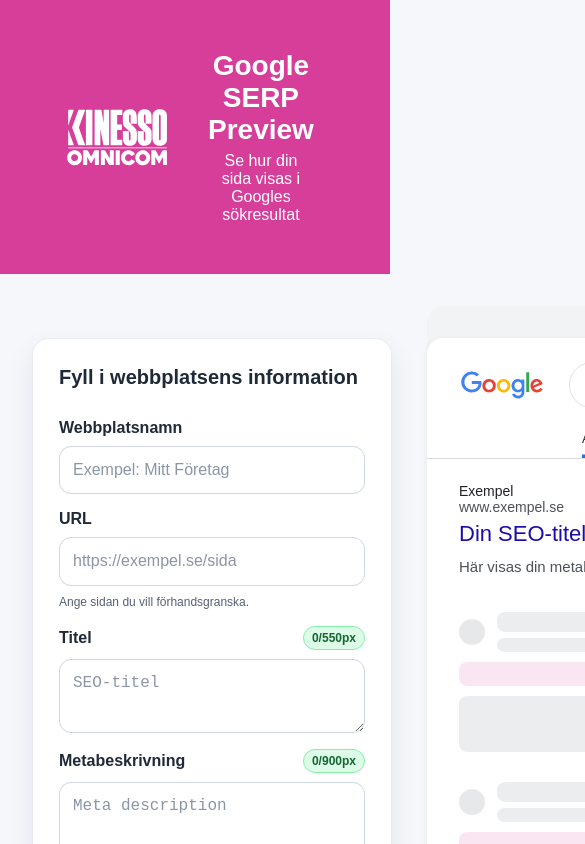
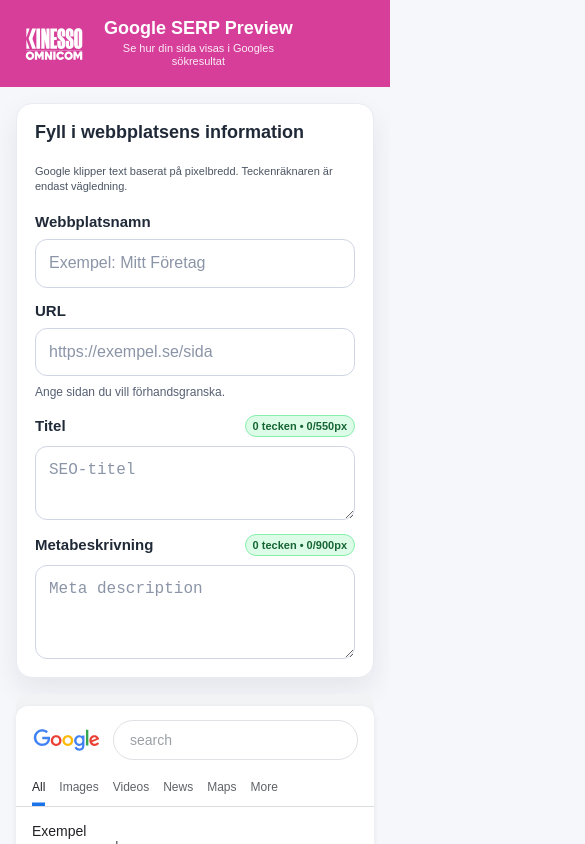
Before and after one commit to Yusri00/Serp-preview, a React (Vite) app: page / in a window 390 px wide. Shown: the top 844 px of the page, 585 px wide, since content can reach past the window. Built offline with nearby package versions, Linux system fonts and the light colour scheme.

Commit message:
mobilversion finished

```diff
--- a/src/Global.css
+++ b/src/Global.css
@@ -43,3 +43,62 @@
   gap: 35px;
   padding: 32px;
 }
+
+@media (max-width: 1024px) {
+  .header {
+    padding: 30px 20px;
+    grid-template-columns: auto 1fr auto;
+  }
+
+  .kinesso-logo {
+    width: 120px;
+    height: 48px;
+  }
+
+  .header-copy h1 {
+    font-size: 24px;
+  }
+
+  .header-copy p {
+    font-size: 14px;
+  }
+
+  .header-spacer {
+    width: 120px;
+  }
+
+  .layout {
+    grid-template-columns: 1fr;
+    gap: 16px;
+    padding: 16px;
+  }
+}
+
+@media (max-width: 640px) {
+  .header {
+    padding: 18px 14px;
+    gap: 10px;
+  }
+
+  .kinesso-logo {
+    width: 80px;
+    height: 34px;
+  }
+
+  .header-copy h1 {
+    font-size: 18px;
+    line-height: 1.2;
+    white-space: nowrap;
+  }
+
+  .header-copy p {
+    margin-top: 2px;
+    font-size: 11px;
+    line-height: 1.25;
+    opacity: 0.9;
+  }
+
+  .header-spacer {
+    width: 88px;
+  }
+}
--- a/src/GooglePreview.css
+++ b/src/GooglePreview.css
@@ -175,3 +175,62 @@
   max-width: 100%;
   height: 56px;
 }
+
+@media (max-width: 1024px) {
+  .serp-canvas {
+    padding: 12px 0;
+    border-radius: 12px;
+  }
+
+  .google-serp {
+    border-radius: 12px;
+  }
+
+  .google-header {
+    gap: 12px;
+    padding: 14px 16px 8px;
+  }
+
+  .google-logo {
+    height: 24px;
+  }
+
+  .google-searchbar {
+    height: 38px;
+    font-size: 14px;
+    max-width: none;
+  }
+
+  .google-nav {
+    gap: 14px;
+    padding: 0 16px;
+    overflow-x: auto;
+    white-space: nowrap;
+  }
+
+  .results {
+    padding: 16px;
+  }
+
+  .serp-title {
+    font-size: 20px;
+  }
+
+  .serp-desc {
+    max-width: 100%;
+  }
+
+  .result-block-line-short,
+  .result-block-line-thin {
+    width: 180px;
+  }
+
+  .result-block-line-pink {
+    width: 260px;
+  }
+
+  .result-block-line-box {
+    width: 100%;
+    height: 52px;
+  }
+}
--- a/src/InputFields.css
+++ b/src/InputFields.css
@@ -17,6 +17,13 @@
   font-size: 20px;
   font-weight: 700;
   line-height: 1.2;
+}
+
+.pixel-note {
+  margin: -8px 0 8px;
+  font-size: 12px;
+  color: #4b5563;
+  line-height: 1.35;
 }
 
 /* Fields */
@@ -140,3 +147,30 @@
   border-color: #fca5a5;
   background: #fee2e2;
 }
+
+@media (max-width: 1024px) {
+  .inputs {
+    margin-top: 0;
+    padding: 18px;
+    gap: 14px;
+  }
+
+  .inputs-title {
+    font-size: 18px;
+    margin-bottom: 10px;
+  }
+
+  .pixel-note {
+    margin: -4px 0 6px;
+    font-size: 11px;
+  }
+
+  .field label {
+    font-size: 15px;
+  }
+
+  .counter-badge {
+    font-size: 11px;
+    padding: 4px 7px;
+  }
+}
--- a/src/components/GooglePreview.jsx
+++ b/src/components/GooglePreview.jsx
@@ -4,6 +4,13 @@
 
 export default function GooglePreview({url, siteName, title, description }) {
   const noResultBlocks = [1, 2];
+  const previewTitle = truncateByPixels(
+    title || "Din SEO-titel visas här",
+    TITLE_PIXEL_LIMIT,
+    titleFont
+  );
+  const previewSite = siteName || "Exempel";
+  const previewUrl = url || "www.exempel.se";
 
   return (
   <div className="serp-canvas">
@@ -32,12 +39,12 @@
   {/* RESULT */}
   <div className="results">
     <div className="preview-box">
-      <div className="site-name">{siteName || "Exempel"}
+      <div className="site-name">{previewSite}
       </div>
-      <div className="serp-url">{url || "www.exempel.se"}
+      <div className="serp-url">{previewUrl}
       </div>
       <div className="serp-title">
-        {truncateByPixels(title || "Din SEO-titel visas här", TITLE_PIXEL_LIMIT, titleFont)}
+        {previewTitle}
       </div>
       <div className="serp-desc">
         {truncateByPixels(description || "Här visas din metabeskrivning", META_PIXEL_LIMIT, descFont)}
@@ -60,7 +67,6 @@
       </div>
       </div>
     </div>
-
   </div>
 </div>
   );
--- a/src/components/InputFields.jsx
+++ b/src/components/InputFields.jsx
@@ -13,10 +13,12 @@
 setDescription,
 }) {
   const titleData = {
+    chars: title.length,
     pixels: Math.round(getTextWidth(title, titleFont)),
     status: getStatus(title, TITLE_PIXEL_LIMIT, titleFont),
   };
   const metaData = {
+    chars: description.length,
     pixels: Math.round(getTextWidth(description, descFont)),
     status: getStatus(description, META_PIXEL_LIMIT, descFont),
   };
@@ -24,6 +26,9 @@
   return (
   <div className="inputs">
     <h2 className="inputs-title">Fyll i webbplatsens information</h2>
+    <p className="pixel-note">
+      Google klipper text baserat på pixelbredd. Teckenräknaren är endast vägledning.
+    </p>
 
     <div className="field">
       <label className="field-label" htmlFor="siteName">
@@ -54,7 +59,7 @@
       <label className="field-label" htmlFor="title">
         <span>Titel</span>
         <span className={`counter-badge ${titleData.status}`}>
-          {titleData.pixels}/{TITLE_PIXEL_LIMIT}px
+          {titleData.chars} tecken • {titleData.pixels}/{TITLE_PIXEL_LIMIT}px
         </span>
       </label>
 
@@ -77,7 +82,7 @@
       <label className="field-label" htmlFor="description">
         <span>Metabeskrivning</span>
         <span className={`counter-badge ${metaData.status}`}>
-        {metaData.pixels}/{META_PIXEL_LIMIT}px
+        {metaData.chars} tecken • {metaData.pixels}/{META_PIXEL_LIMIT}px
         </span>
       </label>
 
```
